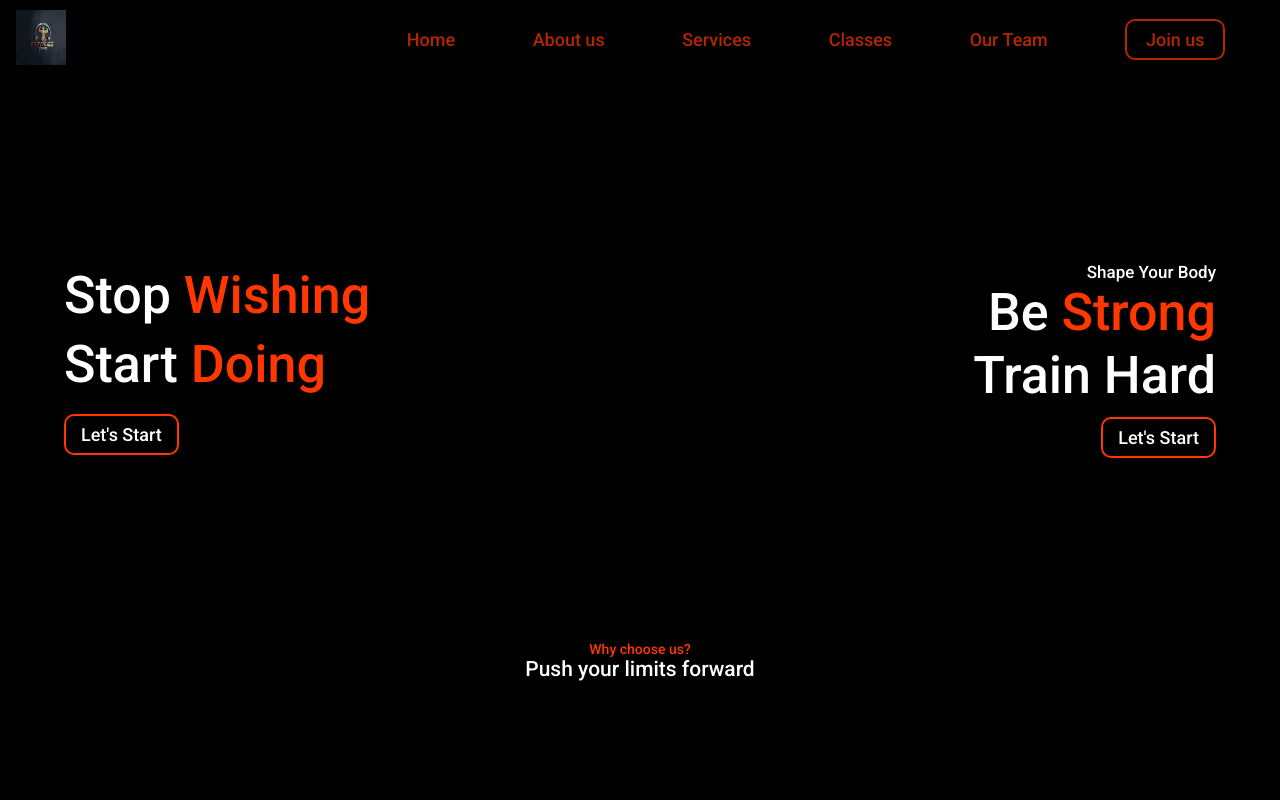
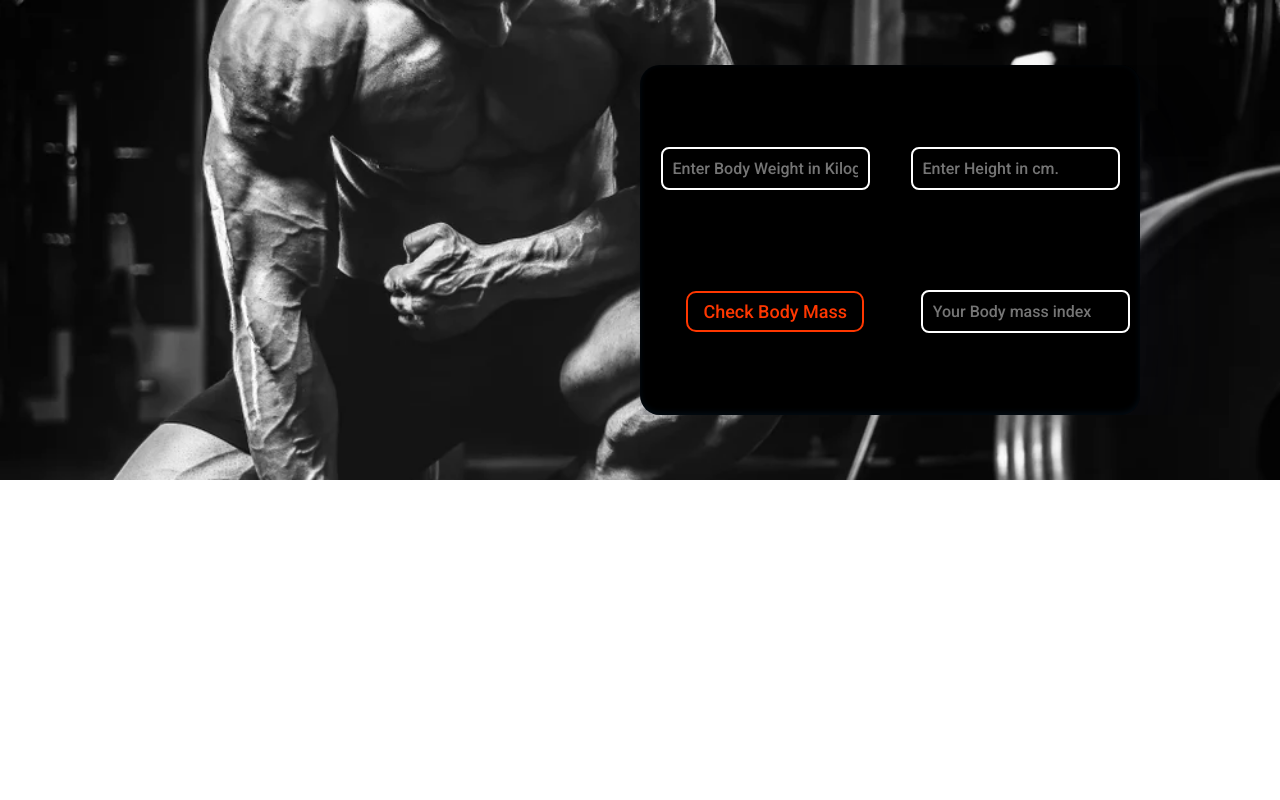
Before and after one commit to Pankaj-Phour/Gym-Website, an Angular app: page / in a window 1280 px wide. Shown: the top 800 px of the page. Built offline with nearby package versions, Linux system fonts and the light colour scheme.

Commit message:
Body mass index calculator added

```diff
--- a/src/app/app-routing.module.ts
+++ b/src/app/app-routing.module.ts
@@ -2,10 +2,12 @@ import { NgModule } from '@angular/core';
 import { RouterModule, Routes } from '@angular/router';
 import { FooterComponent } from './footer/footer.component';
 import { HomeComponent } from './home/home.component';
+import { MassCalculatorComponent } from './mass-calculator/mass-calculator.component';
 import { NavbarComponent } from './navbar/navbar.component';
 
 const routes: Routes = [
-  {path:'', component:HomeComponent},
+  {path:'', component:MassCalculatorComponent},
+  {path:'home', component:HomeComponent},
   {path:'top', component:NavbarComponent},
   {path:'footer', component:FooterComponent},
 
--- a/src/app/home/home.component.html
+++ b/src/app/home/home.component.html
@@ -41,6 +41,9 @@
                 </div>
             </div>
 
+            <div class="aboutUs">
+                <app-mass-calculator></app-mass-calculator>
+            </div>
             <div class="details">
                 <div class="heading">Classes </div>
                 <div class="section1" *ngFor="let data of classes;let i = index" [ngStyle]="{'display':'flex','flex-direction':i%2==0 ? 'row' : 'row-reverse'}">
--- a/src/app/mass-calculator/mass-calculator.component.html
+++ b/src/app/mass-calculator/mass-calculator.component.html
@@ -1,26 +1,28 @@
 <div class="body">
     <div class="parent">
-        <div class="image">
+        <!-- <div class="image">
             <img src="" height="100%" width="100%" alt="" >
-        </div>
-        <div class="left"></div>
+        </div> -->
+        <!-- <div class="left"></div> -->
         <div class="right">
             <div class="form">
                 <form [formGroup]="fatCalculator">
                     <div class="formGroup">
-                        <input type="text" placeholder="Enter your Body Weight" formControlName="weight">
+                        <input type="text" placeholder="Enter Body Weight in Kilogram" formControlName="weight" (keydown)="checkValue($event)">
                         <p class="error" *ngIf="fatCalculator.get('weight').hasError('required') && fatCalculator.get('weight').touched"></p>
                     </div>
                     <div class="formGroup">
-                        <input type="text" placeholder="Enter your Height" formControlName="height">
+                        <input type="text" placeholder="Enter Height in cm." formControlName="height" (keydown)="checkValue($event)">
                         <p class="error" *ngIf="fatCalculator.get('height').hasError('required') && fatCalculator.get('height').touched"></p>
                     </div>
                 </form>
                 <div class="bottom">
-                    <div class="left"></div>
-                    <div class="right">
+                    <div class="buttonDiv" >
+                        <button class="resumebtn" (click)="submit()">Check Body Mass</button>
+                    </div>
+                    <div class="result" [formGroup]="resultForm">
                         <div class="formGroup">
-                            <input type="text" placeholder="Your Body mass">
+                            <input type="text" placeholder="Your Body mass index" formControlName="result">
                         </div>
                     </div>
                 </div>
--- a/src/app/mass-calculator/mass-calculator.component.scss
+++ b/src/app/mass-calculator/mass-calculator.component.scss
@@ -0,0 +1,73 @@
+
+.body{
+    display: flex;
+    justify-content: flex-end;
+    align-items: center;
+    width: 100vw;
+    background: url('/assets/gymB.webp');
+    background-size: cover;
+    background-repeat: no-repeat;
+    background-position: center;
+    height: 60vh;
+}
+.parent{
+    max-width: 100%;
+    width: 50%;
+    display: flex;
+    justify-content: flex-start;
+    align-items: center;
+}
+.right{
+    display: flex;
+    justify-content: center;
+    align-items: center;
+    background-color: black;
+    height: 350px;
+    max-width: 500px;
+    width: 100%;
+    border-radius: 20px;
+    padding-block: 5%;
+    box-sizing: border-box;
+    box-shadow: rgba(50, 50, 93, 0.25) 0px 50px 100px -20px, rgba(0, 0, 0, 0.3) 0px 30px 60px -30px, rgba(10, 37, 64, 0.35) 0px -2px 6px 0px inset;
+
+}
+.form{
+    display: flex;
+    flex-direction: column;
+    justify-content: space-around;
+    align-items: center;
+    max-width: 100%;
+    width: 100%;
+    max-height: 100%;
+    height: 100%;
+
+}
+form{
+    max-width: 100%;
+    width: 100%;
+    display: flex;
+    justify-content: space-around;
+    align-items: center;
+}
+.bottom{
+    max-width: 100%;
+    width: 100%;
+    display: flex;
+    justify-content: space-around;
+    align-items: center;
+}
+.buttonDiv{
+    max-width: 100%;
+    width: 50%;
+    display: flex;
+    justify-content: center;
+}
+input{
+    padding: 10px;
+    border-radius: 8px;
+    border: 2px solid white;
+    outline: none;
+    font-size: 16px;
+    color: white;
+    background-color: transparent;
+}
--- a/src/app/mass-calculator/mass-calculator.component.ts
+++ b/src/app/mass-calculator/mass-calculator.component.ts
@@ -1,5 +1,5 @@
 import { Component, OnInit } from '@angular/core';
-import { FormBuilder, FormGroup, Validators } from '@angular/forms';
+import { FormBuilder, FormControl, FormGroup, Validators } from '@angular/forms';
 
 @Component({
   selector: 'app-mass-calculator',
@@ -8,9 +8,11 @@ import { FormBuilder, FormGroup, Validators } from '@angular/forms';
 })
 export class MassCalculatorComponent implements OnInit {
   fatCalculator:FormGroup;
+  resultForm:FormGroup;
   constructor(private _fb:FormBuilder) { }
 
   ngOnInit(): void {
+    this.validation();
   }
 
   validation(){
@@ -18,6 +20,39 @@ export class MassCalculatorComponent implements OnInit {
       weight:['',Validators.required],
       height:['',Validators.required]
     })
+
+    this.resultForm = this._fb.group({
+      result:[{
+        value:'',
+        disabled:true
+      }]
+    })
+  }
+
+  submit(){
+    const height = this.fatCalculator.value.height;
+    const weight = this.fatCalculator.value.weight;
+    console.log(weight,height,height/100,Math.pow((height/100),2));
+
+    const BMI = Math.round(weight/(Math.pow((height/100),2)))
+    console.log(BMI);
+    this.resultForm.get('result').setValue(BMI);
+    setTimeout(() => {
+
+      this.fatCalculator.reset();
+      this.resultForm.reset();
+    }, 3000);
+  }
+
+  checkValue(e:any){
+    console.log(e.keyCode);
+    if((e.keyCode>46 && e.keyCode<58) || (e.keyCode>95 && e.keyCode<106) || e.keyCode===8){
+
+    }
+    else{
+      e.preventDefault();
+    }
+
   }
 
 }
```
